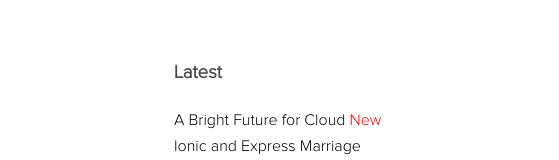
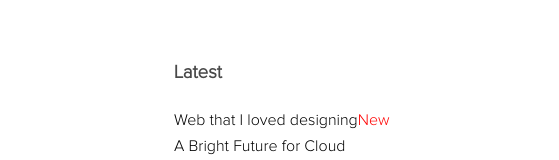
Before and after one commit to sumitjaju/sumitjaju.github.io, a plain HTML site: page index.html in a window 1280 px wide. Shown: the top 160 px of the page, 396-955 px from the left. Drawn offline with Linux system fonts and the light colour scheme; a web font is replaced by a local one.

Commit message:
Added new link to index html file.

```diff
--- a/index.html
+++ b/index.html
@@ -46,7 +46,8 @@
       </header>
       <section>
         <h3><a id="welcome-to-github-pages" class="anchor" href="#welcome-to-github-pages" aria-hidden="true"><span class="octicon octicon-link"></span></a>Latest</h3>
-        <a href="http://sumitjaju.in/bright-future-for-cloud"> A Bright Future for Cloud </a><font color="red">New</font><br/>
+        <a href="http://sumitjaju.in/web-that-loved-designing"> Web that I loved designing</a><font color="red">New</font><br/>
+        <a href="http://sumitjaju.in/bright-future-for-cloud"> A Bright Future for Cloud</a><br/>
         <a href="http://sumitjaju.in/ionic-and-express-together"> Ionic and Express Marriage </a><br/><br/>
         <h3><a id="welcome-to-github-pages" class="anchor" href="#welcome-to-github-pages" aria-hidden="true"><span class="octicon octicon-link"></span></a>Archive</h3>
         <p class="intro">
```
